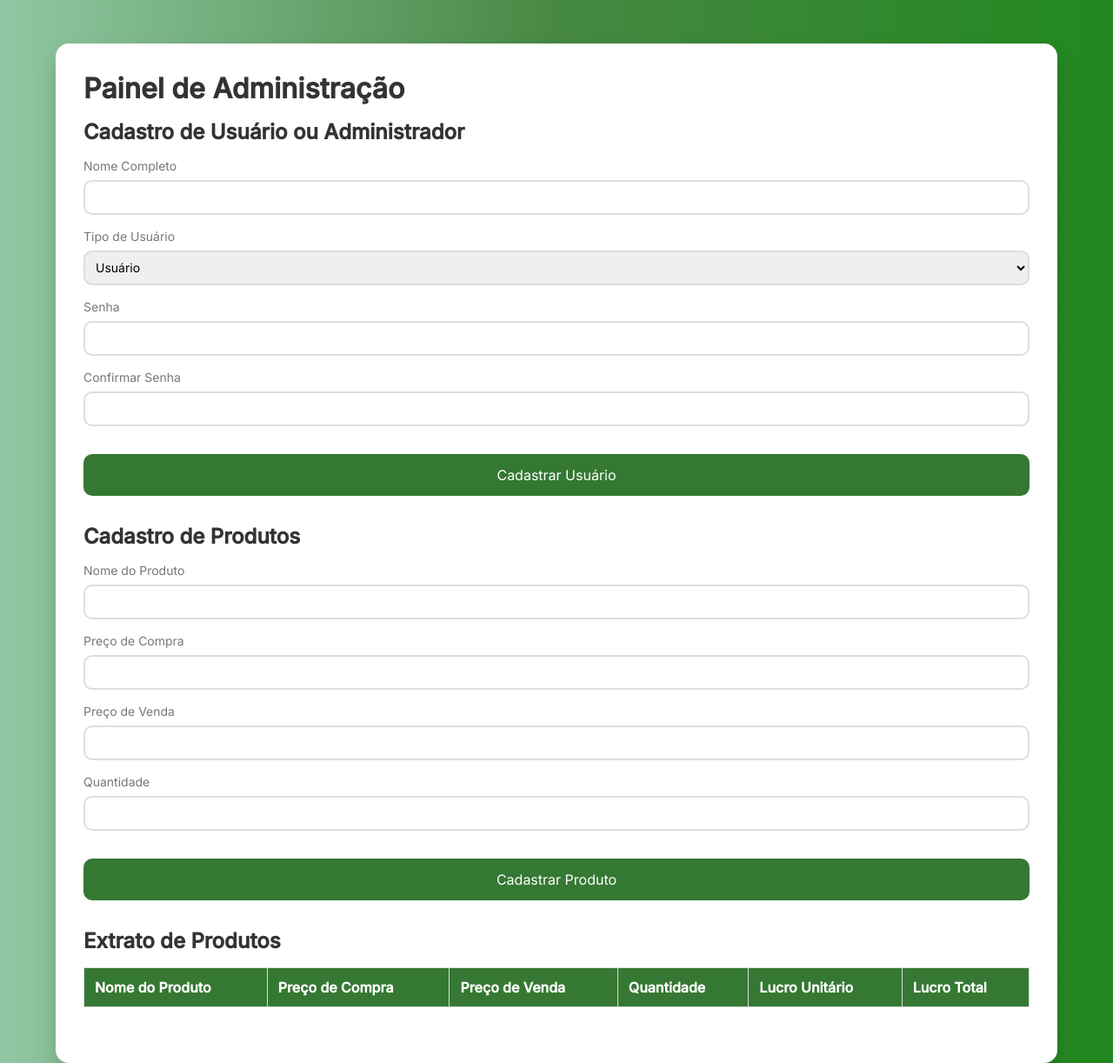
After one commit to LipeOS/E-commerce, a Flask app: page /admin in a window 1280 px wide. The commit adds this page. Shown: the whole page at 87% size. Run offline with Flask 3, Linux system fonts and the light colour scheme; the visitor is signed in with stand-in values (Sample User, id 1); data that the repository does not hold is empty.

Commit message:
update super geral
Criação de novas rotas
Criação de novas pastas
Criação de novas arquivos
Banco de dados finalizado

```diff
--- a/backend/app/app.py
+++ b/backend/app/app.py
@@ -1,23 +1,26 @@
-from flask import Flask, render_template, request, jsonify, redirect, url_for
+from flask import Flask, render_template, request, jsonify, redirect, url_for, session
 import mysql.connector
 from mysql.connector import Error
 import os
+from werkzeug.security import generate_password_hash, check_password_hash
 
-# Definindo o caminho correto para as pastas de templates e arquivos estáticos
 app = Flask(
     __name__,
     template_folder=os.path.join(os.path.dirname(__file__), '../../frontend/templates'),
     static_folder=os.path.join(os.path.dirname(__file__), '../../frontend/static')
 )
 
+# Chave secreta para criptografar as sessões
+app.secret_key = 'sua_chave_secreta_aqui'
+
 # Função para conectar ao banco de dados MySQL
 def create_connection():
     try:
         connection = mysql.connector.connect(
-            host='localhost',   # Endereço do servidor MySQL
-            database='nome_do_banco',  # Nome do banco de dados
-            user='seu_usuario',  # Usuário do banco de dados
-            password='sua_senha'  # Senha do banco de dados
+            host='localhost',
+            database='banco',
+            user='root',
+            password='1234'
         )
         if connection.is_connected():
             print("Conexão com o MySQL estabelecida com sucesso")
@@ -31,10 +34,48 @@ def create_connection():
 def cadastro():
     return render_template('cadastro.html')
 
-# Rota para página de login (GET)
-@app.route('/login', methods=['GET'])
-def login_page():
-    return render_template('login.html')
+# Rota para página de cadastro (GET) e processamento do cadastro (POST)
+@app.route('/register', methods=['GET', 'POST'])
+def register():
+    if request.method == 'POST':
+        fullname = request.form['fullname']
+        role = request.form['role']
+        password = request.form['password']
+        confirm_password = request.form['confirm_password']
+
+        # Verifica se as senhas correspondem
+        if password != confirm_password:
+            return jsonify({"status": "error", "message": "As senhas não correspondem!"})
+
+        # Criação de conexão com o banco
+        connection = create_connection()
+        if not connection:
+            return jsonify({"status": "error", "message": "Erro de conexão com o banco de dados"})
+
+        cursor = connection.cursor()
+
+        # Verifica se o usuário já existe
+        cursor.execute("SELECT * FROM usuarios WHERE nome_completo = %s", (fullname,))
+        user_exists = cursor.fetchone()
+
+        if user_exists:
+            return jsonify({"status": "error", "message": "Usuário já cadastrado!"})
+
+        # Gera hash da senha
+        hashed_password = generate_password_hash(password)
+
+        # Insere novo usuário no banco de dados
+        insert_query = "INSERT INTO usuarios (nome_completo, tipo_usuario, senha) VALUES (%s, %s, %s)"
+        cursor.execute(insert_query, (fullname, role, hashed_password))
+        connection.commit()
+
+        # Fecha a conexão
+        cursor.close()
+        connection.close()
+
+        return redirect(url_for('admin_dashboard'))
+
+    return render_template('cadastro.html')
 
 # Rota para processar login (POST)
 @app.route('/login', methods=['POST'])
@@ -42,17 +83,99 @@ def login():
     username = request.form['username']
     password = request.form['password']
 
-    # Simulação de autenticação (aqui você pode adicionar lógica para verificar no banco de dados)
-    if username == "admin" and password == "senha123":
-        # Redireciona para a página 'index.html' após login bem-sucedido
-        return redirect(url_for('index'))
+    connection = create_connection()
+    if not connection:
+        return jsonify({"status": "error", "message": "Erro de conexão com o banco de dados"})
+
+    cursor = connection.cursor()
+    cursor.execute("SELECT * FROM usuarios WHERE nome_completo = %s", (username,))
+    user = cursor.fetchone()
+
+    if user and check_password_hash(user[3], password):  # user[3] é a senha armazenada no banco
+        # Criação da sessão para o usuário logado
+        session['logged_in'] = True
+        session['username'] = username
+        session['role'] = user[2]  # user[2] é o tipo de usuário (user/admin)
+
+        # Redireciona para a página de administração se for admin
+        if user[2] == 'admin':
+            return redirect(url_for('admin_dashboard'))
+        else:
+            return redirect(url_for('index'))
     else:
         return jsonify({"status": "error", "message": "Credenciais inválidas!"})
 
-# Rota para a página principal (index.html)
+# Rota para a página principal (index.html) com lista de produtos
 @app.route('/index')
 def index():
-    return render_template('index.html')  # Renderiza a página 'index.html'
+    # Verificação se o usuário está logado
+    if not session.get('logged_in'):
+        return redirect(url_for('login_page'))  # Redireciona para a página de login se não estiver logado
+
+    connection = create_connection()
+    cursor = connection.cursor(dictionary=True)
+
+    # Buscando todos os produtos para exibir na página principal
+    cursor.execute("SELECT * FROM produtos")
+    produtos = cursor.fetchall()
+
+    return render_template('index.html', produtos=produtos)
+
+# Rota para a página de administração
+@app.route('/admin')
+def admin_dashboard():
+    # Verificação se o usuário é um admin
+    if not session.get('logged_in') or session.get('role') != 'admin':
+        return redirect(url_for('login_page'))  # Redireciona se não for admin ou não estiver logado
+
+    connection = create_connection()
+    cursor = connection.cursor(dictionary=True)
+
+    # Buscando todos os produtos para exibir na aba de administração
+    cursor.execute("SELECT * FROM produtos")
+    produtos = cursor.fetchall()
+
+    # Calculando o lucro de cada produto
+    for produto in produtos:
+        produto['lucro_unitario'] = produto['preco_venda'] - produto['preco_compra']
+        produto['lucro_total'] = produto['lucro_unitario'] * produto['quantidade']
+
+    return render_template('admin_dashboard.html', produtos=produtos)
+
+# Rota para cadastrar novos produtos
+@app.route('/register_product', methods=['POST'])
+def register_product():
+    product_name = request.form['product_name']
+    purchase_price = float(request.form['purchase_price'])
+    sale_price = float(request.form['sale_price'])
+    quantity = int(request.form['quantity'])
+
+    connection = create_connection()
+    cursor = connection.cursor()
+
+    # Inserindo novo produto no banco
+    insert_query = """
+    INSERT INTO produtos (nome_produto, preco_compra, preco_venda, quantidade)
+    VALUES (%s, %s, %s, %s)
+    """
+    cursor.execute(insert_query, (product_name, purchase_price, sale_price, quantity))
+    connection.commit()
+
+    return redirect(url_for('admin_dashboard'))
+
+# Rota para logout
+@app.route('/logout')
+def logout():
+    # Remove as informações da sessão
+    session.pop('logged_in', None)
+    session.pop('username', None)
+    session.pop('role', None)
+    return redirect(url_for('login_page'))  # Redireciona para a página de login
+
+# Rota para página de login (GET)
+@app.route('/login', methods=['GET'])
+def login_page():
+    return render_template('login.html')
 
 if __name__ == '__main__':
     app.run(debug=True)
--- /dev/null
+++ b/frontend/static/css/adm.css
@@ -0,0 +1,123 @@
+@import url('https://fonts.googleapis.com/css2?family=Inter:wght@200;300;400;500&family=Open+Sans:wght@300;400;500;600&display=swap');
+
+/* Variáveis globais */
+:root {
+  --primary-color: #357833;
+  --secondary-color: #0a380b;
+  --background-color: #91c7a3;
+  --text-color: #333;
+  --light-text-color: #777;
+  --input-border-color: #ddd;
+  --input-focus-color: #6A82FB;
+  --link-color: #106c2c;
+}
+
+/* Reset padrão */
+* {
+  margin: 0;
+  padding: 0;
+  box-sizing: border-box;
+  font-family: 'Inter', sans-serif;
+}
+
+body {
+  background: linear-gradient(to right, var(--background-color), #468843, #22881f);
+  height: 100vh;
+  display: flex;
+  justify-content: center;
+  align-items: flex-start;
+  padding-top: 50px;
+}
+
+/* Estilos para o painel de administração */
+.admin-container {
+  background-color: white;
+  padding: 2rem;
+  border-radius: 0.9375rem;
+  box-shadow: 0 0.75rem 1.5rem rgba(0, 0, 0, 0.15);
+  text-align: left;
+  width: 90%; /* Largura maior para admin */
+  max-width: 80rem; /* 1280px */
+  margin-bottom: 2rem;
+}
+
+h1, h2 {
+  color: var(--text-color);
+  margin-bottom: 1rem;
+}
+
+.admin-form {
+  margin-bottom: 2rem;
+}
+
+.input-group {
+  margin-bottom: 1rem;
+  text-align: left;
+}
+
+.input-group label {
+  display: block;
+  margin-bottom: 0.5rem;
+  color: var(--light-text-color);
+  font-size: 0.875rem;
+}
+
+.input-group input, .input-group select {
+  width: 100%;
+  height: 2.5rem;
+  border: 0.125rem solid var(--input-border-color); /* 2px */
+  border-radius: 0.625rem; /* 10px */
+  font-size: 0.875rem;
+  padding: 0.5rem;
+  outline: none;
+  transition: border-color 0.3s;
+}
+
+.input-group input:focus, .input-group select:focus {
+  border-color: var(--input-focus-color);
+}
+
+.submit-btn {
+  width: 100%;
+  height: 3rem;
+  background-color: var(--primary-color);
+  color: white;
+  border: none;
+  border-radius: 0.625rem;
+  font-size: 1rem;
+  cursor: pointer;
+  transition: background-color 0.3s;
+  margin-top: 1rem;
+}
+
+.submit-btn:hover {
+  background-color: var(--secondary-color);
+}
+
+/* Estilos da Tabela de Produtos */
+table {
+  width: 100%;
+  border-collapse: collapse;
+  margin-bottom: 2rem;
+}
+
+table th, table td {
+  border: 1px solid var(--input-border-color);
+  padding: 0.75rem;
+  text-align: left;
+  color: var(--text-color);
+}
+
+table th {
+  background-color: var(--primary-color);
+  color: white;
+  font-weight: bold;
+}
+
+table td {
+  background-color: white;
+}
+
+table tr:nth-child(even) {
+  background-color: #f2f2f2;
+}
--- /dev/null
+++ b/frontend/templates/admin_dashboard.html
@@ -0,0 +1,91 @@
+<!DOCTYPE html>
+<html lang="pt-br">
+<head>
+    <meta charset="UTF-8">
+    <meta name="viewport" content="width=device-width, initial-scale=1.0">
+    <title>Painel de Administração</title>
+    <link rel="stylesheet" href="{{ url_for('static', filename='css/adm.css') }}">
+</head>
+<body>
+    <div class="admin-container">
+        <h1>Painel de Administração</h1>
+
+        <div class="admin-form">
+            <h2>Cadastro de Usuário ou Administrador</h2>
+            <form id="register-form" action="/register" method="post">
+                <div class="input-group">
+                    <label for="fullname">Nome Completo</label>
+                    <input type="text" id="fullname" name="fullname" required>
+                </div>
+                <div class="input-group">
+                    <label for="role">Tipo de Usuário</label>
+                    <select id="role" name="role" required>
+                        <option value="user">Usuário</option>
+                        <option value="admin">Administrador</option>
+                    </select>
+                </div>
+                <div class="input-group">
+                    <label for="password">Senha</label>
+                    <input type="password" id="password" name="password" required>
+                </div>
+                <div class="input-group">
+                    <label for="confirm-password">Confirmar Senha</label>
+                    <input type="password" id="confirm-password" name="confirm_password" required>
+                </div>
+                <button type="submit" class="submit-btn">Cadastrar Usuário</button>
+            </form>
+        </div>
+
+        <div class="admin-form">
+            <h2>Cadastro de Produtos</h2>
+            <form id="product-form" action="/register_product" method="post">
+                <div class="input-group">
+                    <label for="product-name">Nome do Produto</label>
+                    <input type="text" id="product-name" name="product_name" required>
+                </div>
+                <div class="input-group">
+                    <label for="purchase-price">Preço de Compra</label>
+                    <input type="number" step="0.01" id="purchase-price" name="purchase_price" required>
+                </div>
+                <div class="input-group">
+                    <label for="sale-price">Preço de Venda</label>
+                    <input type="number" step="0.01" id="sale-price" name="sale_price" required>
+                </div>
+                <div class="input-group">
+                    <label for="quantity">Quantidade</label>
+                    <input type="number" id="quantity" name="quantity" required>
+                </div>
+                <button type="submit" class="submit-btn">Cadastrar Produto</button>
+            </form>
+        </div>
+
+        <div>
+            <h2>Extrato de Produtos</h2>
+            <table>
+                <thead>
+                    <tr>
+                        <th>Nome do Produto</th>
+                        <th>Preço de Compra</th>
+                        <th>Preço de Venda</th>
+                        <th>Quantidade</th>
+                        <th>Lucro Unitário</th>
+                        <th>Lucro Total</th>
+                    </tr>
+                </thead>
+                <tbody>
+                    {% for produto in produtos %}
+                    <tr>
+                        <td>{{ produto['nome_produto'] }}</td>
+                        <td>{{ produto['preco_compra'] }}</td>
+                        <td>{{ produto['preco_venda'] }}</td>
+                        <td>{{ produto['quantidade'] }}</td>
+                        <td>{{ produto['lucro_unitario'] }}</td>
+                        <td>{{ produto['lucro_total'] }}</td>
+                    </tr>
+                    {% endfor %}
+                </tbody>
+            </table>
+        </div>
+    </div>
+</body>
+</html>
```
Also changed, not shown: frontend/static/css/index.css (+11 -119 lines), frontend/templates/index.html (+22 -95 lines), backend/README-BACK.md.
